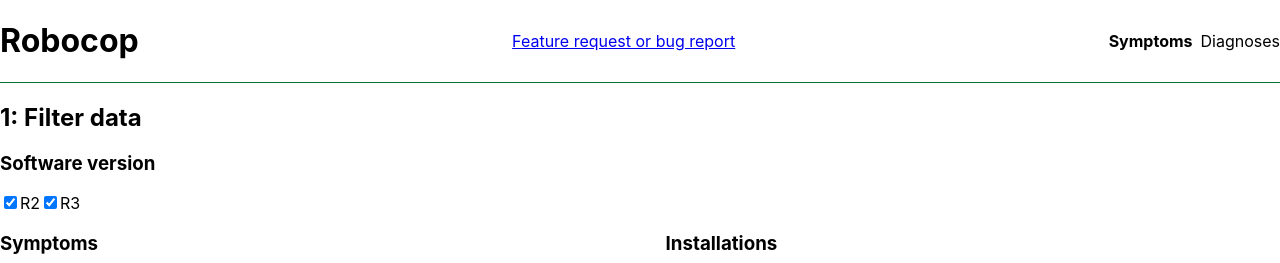
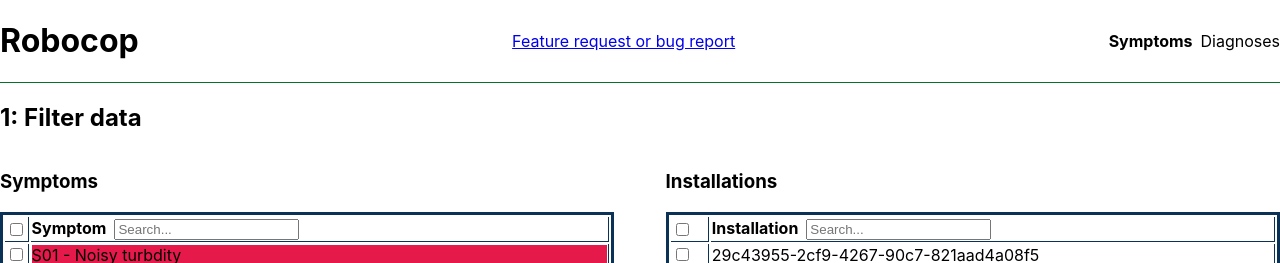
Before and after one commit to orbital-systems/robocop, a Next.js app: page /symptoms in a window 1280 px wide. Shown: the top 263 px of the page. Built offline with nearby package versions, Linux system fonts and the light colour scheme.

Commit message:
fix: temp disabled filter on software_version

```diff
--- a/pages/symptoms/filters.tsx
+++ b/pages/symptoms/filters.tsx
@@ -101,7 +101,7 @@
   return (
     <>
       <h2>1: Filter data</h2>
-      <h3>Software version</h3>
+      {/* <h3>Software version</h3>
       <input
         type="checkbox"
         id="r2"
@@ -117,7 +117,7 @@
         checked={selectedSoftwareVersions.includes("r3")}
         onClick={() => toggleSoftwareVersion("r3")}
       />
-      <label htmlFor="r3">R3</label>
+      <label htmlFor="r3">R3</label> */}
       <div
         style={{
           display: "flex",
--- a/pages/symptoms/index.tsx
+++ b/pages/symptoms/index.tsx
@@ -100,11 +100,12 @@
       (d) =>
         !hiddenSymptomIndexes.includes(d.code) &&
         !hiddenInstallationIndexes.includes(d.device_id)
-      // selectedSoftwareVersions.includes(`r${d.software_version[0]}`)
+      // selectedSoftwareVersions.includes(`r${d.software_version[0]}`) TODO
     );
   };
 
   const dataInRangeFiltered = externalFilter(filteredData);
+
   return (
     <>
       <Filters
```
